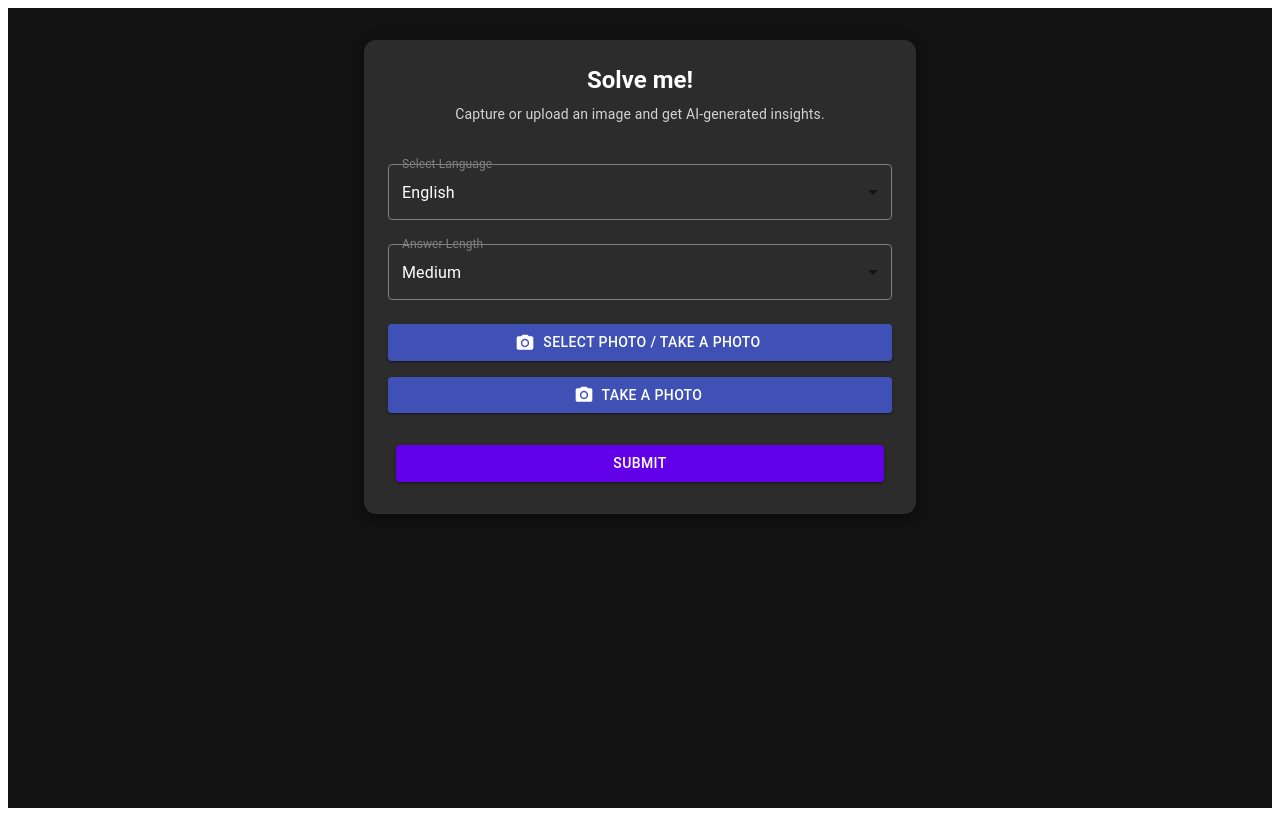
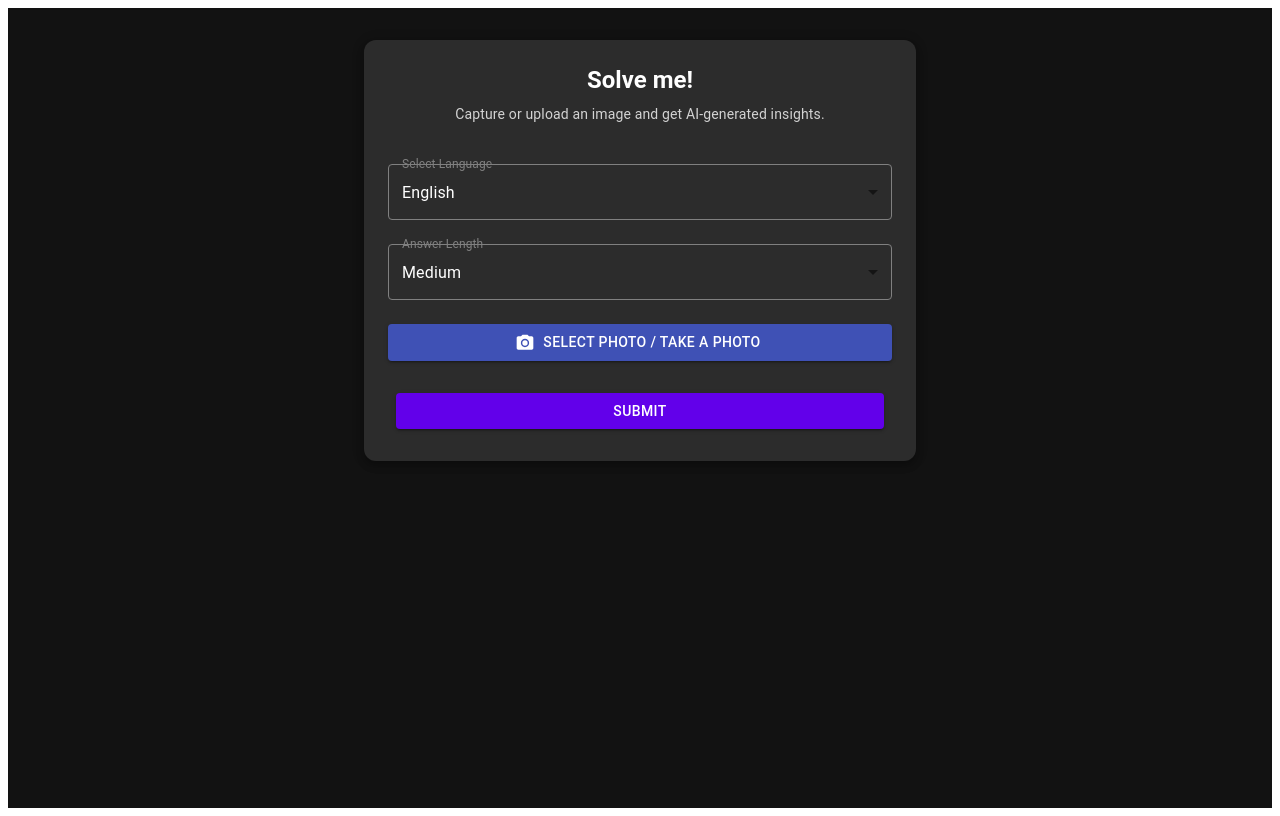
Before and after one commit to ResizeValue/ocr-chat-app, a React (Vite) app: page / in a window 1280 px wide. Built offline with nearby package versions, Linux system fonts and the light colour scheme.

Commit message:
fix: update API endpoints to localhost for local development and remove unused photo capture button

```diff
--- a/src/App.tsx
+++ b/src/App.tsx
@@ -67,7 +67,7 @@ const App: React.FC = () => {
       formData.append("file", file);
       formData.append("size", answerLength);
 
-      const submitResponse = await fetch("https://app-solveme-apfke0acfsc2cscv.westeurope-01.azurewebsites.net/OcrChat/Submit", {
+      const submitResponse = await fetch("https://localhost:7181/OcrChat/Submit", {
         method: "POST",
         body: formData,
       });
@@ -83,7 +83,7 @@ const App: React.FC = () => {
       while (!pollResult) {
         try {
           await sleep(2000);
-          const response = await axios.get(`https://app-solveme-apfke0acfsc2cscv.westeurope-01.azurewebsites.net/OcrChat/Result/${requestId}`);
+          const response = await axios.get(`https://localhost:7181/OcrChat/Result/${requestId}`);
           pollResult = response.data;
         } catch {
           console.log("Retrying request...");
@@ -182,23 +182,6 @@ const App: React.FC = () => {
               </Typography>
             )}
 
-            {/* Take Photo Button */}
-            <Button
-              variant="contained"
-              fullWidth
-              sx={{
-                mt: 2,
-                backgroundColor: "#3f51b5",
-                color: "#ffffff",
-                "&:hover": { backgroundColor: "#303f9f" },
-              }}
-              startIcon={<PhotoCameraIcon />}
-              onClick={() => document.getElementById("camera-input")?.click()}
-            >
-              Take a Photo
-            </Button>
-            <input id="camera-input" type="file" accept="image/*" capture="environment" hidden onChange={handleFileChange} />
-
             {/* Submit Button */}
             <CardActions>
               <Button type="submit" variant="contained" fullWidth sx={{ mt: 3, backgroundColor: "#6200ea", "&:hover": { backgroundColor: "#3700b3" } }} disabled={loading}>
```
